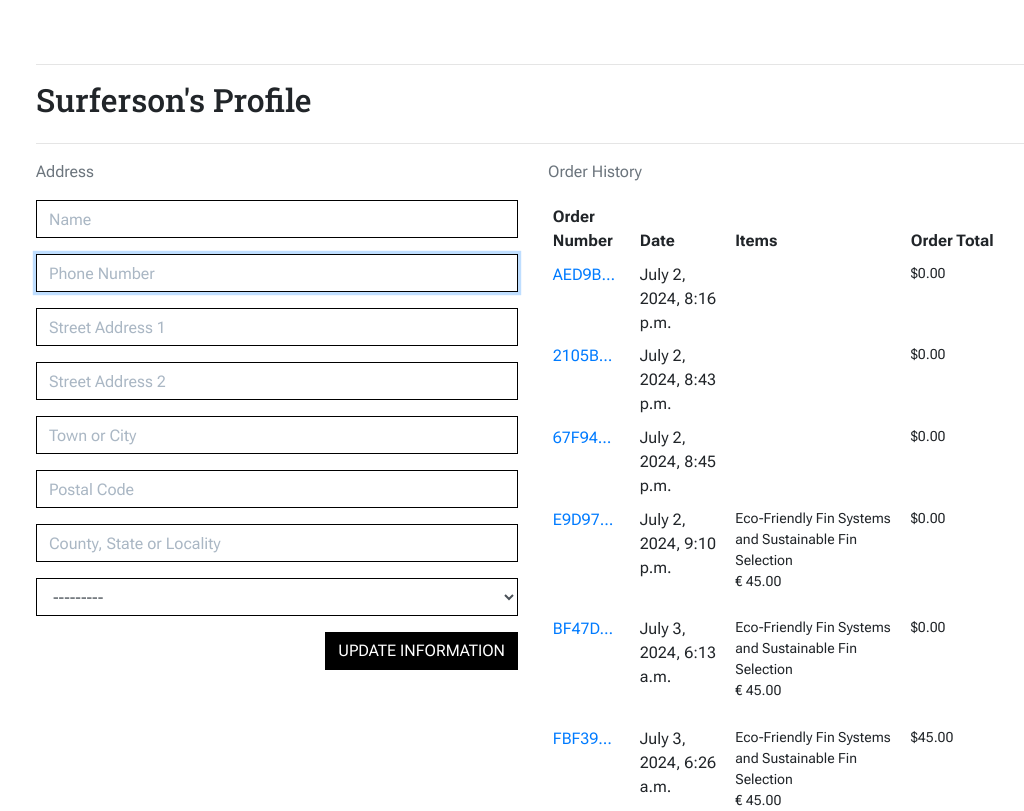
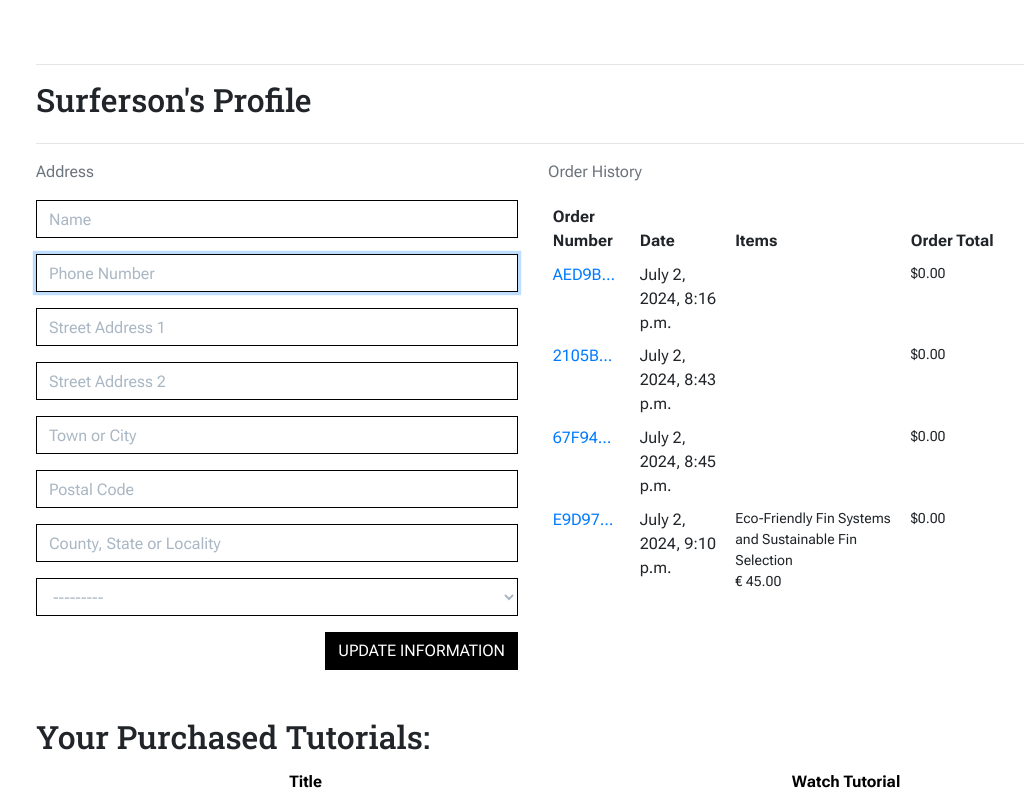
Before and after one commit to g-omarsdottir/shaping-sustainable-surf, a Django app: template profiles/templates/profiles/profile.html in a window 1280 px wide. Shown: the part 164-975 px from the top of the page, without its empty margins (107-1131 px from the left). Run offline with Django 3.2, Linux system fonts and the light colour scheme; the template is opened without the code that fills it: values that come from a table or form of the project are taken from there, others are empty; data comes from the database, SQL or seed files in the repository; parts of the project's set-up code (start-up, migrations or seed data) failed here and were passed over; some libraries are stand-ins or nearby versions.

Commit message:
Add css & javascript to profile.html:  make placeholder countriefield grey

```diff
--- a/profiles/static/profiles/css/profile.css
+++ b/profiles/static/profiles/css/profile.css
@@ -1,7 +1,25 @@
 .nowrap {
     white-space: nowrap;
+}
+
+.order-history {
+    max-height: 416px; /* height of profile form + submit button */
+    overflow-y: auto;
+}
+
+#profile-update-form .form-control {
+    color: #000;
 }
 
 .profile-form-input::placeholder {
     color: #aab7c4;
 }
+
+#id_default_country,
+#id_default_country option:not(:first-child) {
+    color: #000;
+}
+
+#id_default_country option:first-child {
+    color: #aab7c4;
+}
--- /dev/null
+++ b/profiles/static/profiles/js/profile.js
@@ -0,0 +1,14 @@
+$(document).ready(function() {
+    let countrySelected = $('#id_default_country').val();
+    if (!countrySelected) {
+        $('#id_default_country').css('color', '#aab7c4');
+    };
+    $('#id_default_country').change(function () {
+        countrySelected = $(this).val();
+        if (!countrySelected) {
+            $(this).css('color', '#aab7c4');
+        } else {
+            $(this).css('color', '#000');
+        }
+    });
+});
--- a/profiles/templates/profiles/profile.html
+++ b/profiles/templates/profiles/profile.html
@@ -167,3 +167,8 @@
 </div>
 </div>
 {% endblock %}
+
+{% block postloadjs %}
+{{ block.super }}
+<script type="text/javascript" src="{% static 'profiles/js/profile.js' %}"></script>
+{% endblock %}
```
